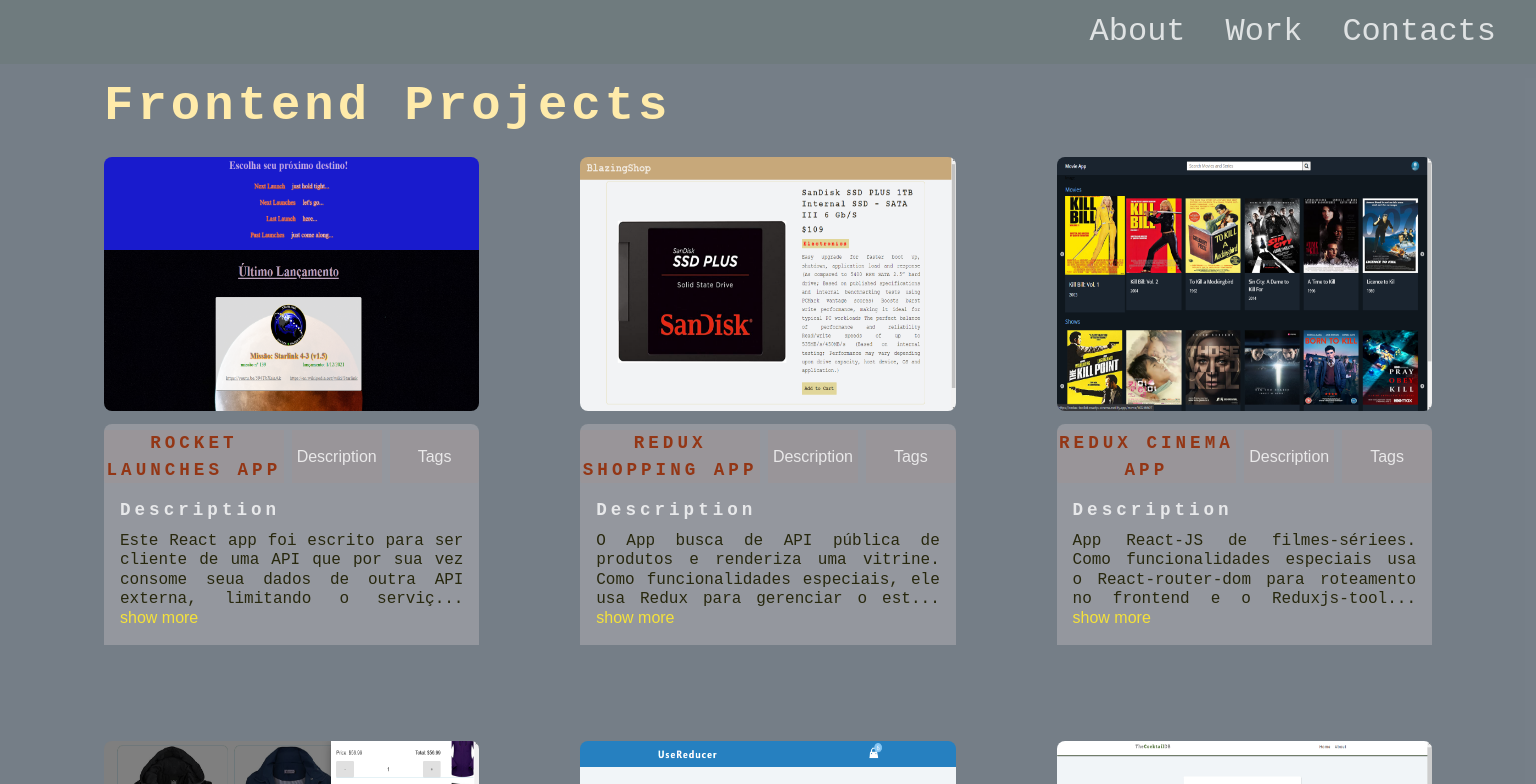
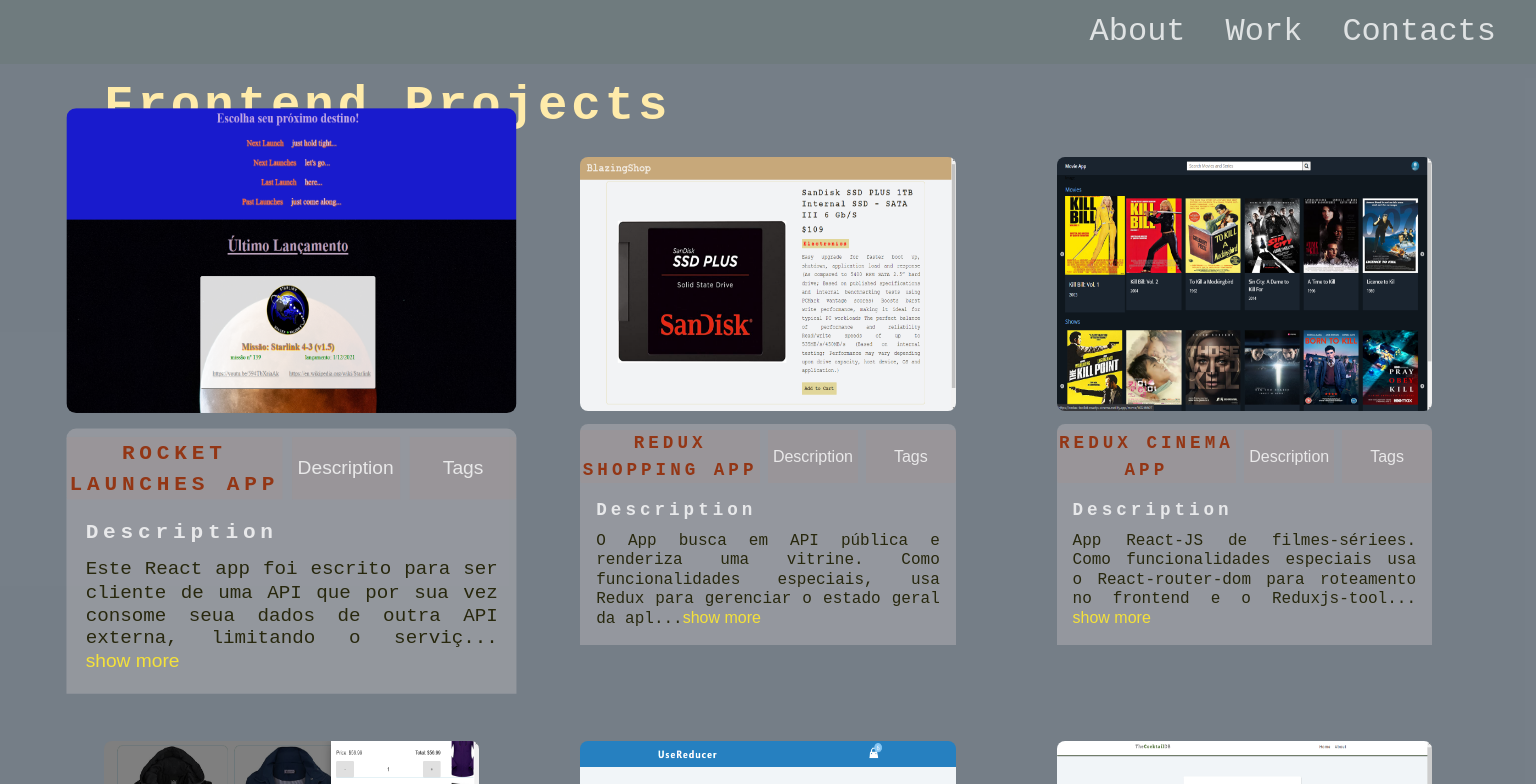
Before and after one commit to ahoymarcus/redux-reactjs-personal-portfolio-webpage, a React (Create React App) app: page / in a window 1536 px wide. In both pictures the pointer is over the element 291 px from the left and 1339 px from the top of the page. Shown: the part 939-1723 px from the top of the page. Built offline with nearby package versions, Linux system fonts and the light colour scheme.

Commit message:
Inserir propriedade CSS Transform e Hover em ProjectItem.

```diff
--- a/src/components/ProjectItem.css
+++ b/src/components/ProjectItem.css
@@ -3,6 +3,13 @@
 	display: grid;
 	grid-template-columns: 1fr;
 	/*flex-direction: column;*/
+
+	transition: all 0.3s;
+}
+
+main section#projects .project-item:hover {
+	transform: scale(1.1);
+	transition: all 0.3s;
 }
 
 main section#projects .project-icon {
@@ -118,3 +125,13 @@
 		grid-gap: 0;
 	}
 }
+
+@media only screen and (min-width: 1355px) {
+	main section#projects .project-item {
+		transition: all 0.5s;
+	}
+	main section#projects .project-item:hover {
+		transform: scale(1.2);
+		transition: all 0.5s;
+	}
+}
--- a/src/data/frontendProjects.js
+++ b/src/data/frontendProjects.js
@@ -12,7 +12,7 @@
 		urlRepository: 'https://github.com/ahoymarcus/redux-reactjs-shopping-cart',
 		urlApp: 'https://redux-axios-reactjs-shopping-cart.netlify.app/',
 		image: '/images/frontend/redux-reactjs-shopping-cart-01.png',
-		description: 'O App busca de API pública de produtos e renderiza uma vitrine. Como funcionalidades especiais, ele usa Redux para gerenciar o estado geral da aplicação e React-router-dom para criar um sistema de roteamento de páginas no frontend.',
+		description: 'O App busca em API pública e renderiza uma vitrine. Como funcionalidades especiais, usa Redux para gerenciar o estado geral da aplicação e React-router-dom para criar um sistema de roteamento de páginas no frontend.',
 		tags: ['React-JS', 'Redux', 'React-redux', 'React-Router-Dom', 'styled-components', 'API REST', 'Axios'],
 	},
 	{
```
